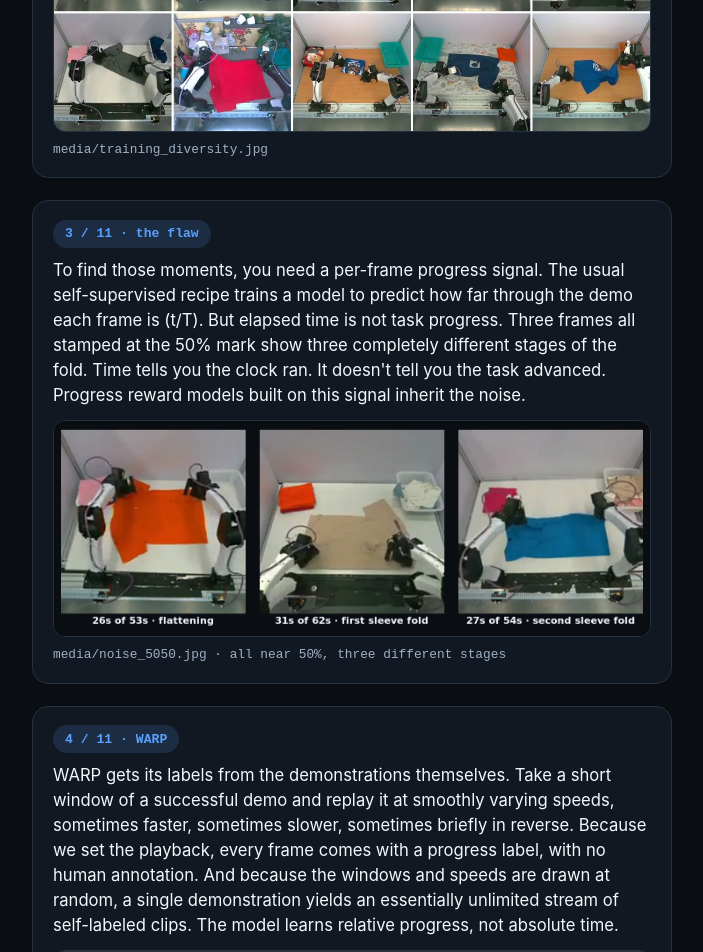
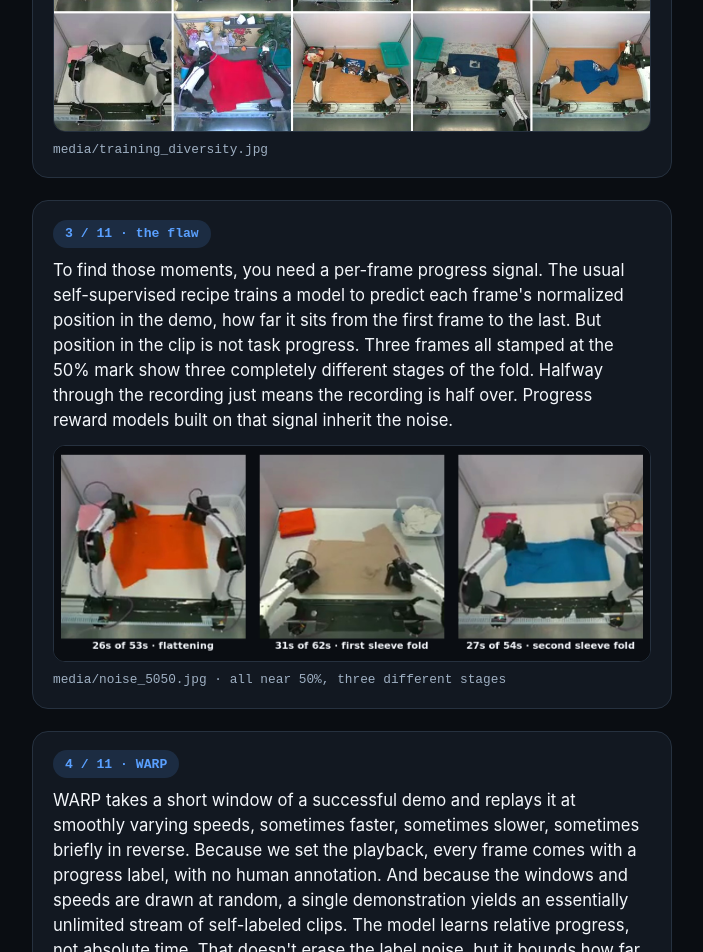
Before and after one commit to uynitsuj/uynitsuj.github.io, a Jekyll site: the page warp-rm/thread.html, which Jekyll copies as it is, in a window 1280 px wide and 1400 px high, scrolled down 1569 px. Shown: the top 952 px of the window, without its empty margins (288-991 px from the left). Built offline with Jekyll 4.4.1, drawn with Linux system fonts in a browser that asks for light colours; some of the changed text lies outside the part shown; grey boxes are pictures that could not be loaded.

Commit message:
X thread update

```diff
--- a/warp-rm/thread.html
+++ b/warp-rm/thread.html
@@ -56,14 +56,14 @@
 
   <section class="slide">
     <div class="num">3 / 11 · the flaw</div>
-    <div class="body">To find those moments, you need a per-frame progress signal. The usual self-supervised recipe trains a model to predict how far through the demo each frame is (t/T). But elapsed time is not task progress. Three frames all stamped at the 50% mark show three completely different stages of the fold. Time tells you the clock ran. It doesn't tell you the task advanced. Progress reward models built on this signal inherit the noise.</div>
+    <div class="body">To find those moments, you need a per-frame progress signal. The usual self-supervised recipe trains a model to predict each frame's normalized position in the demo, how far it sits from the first frame to the last. But position in the clip is not task progress. Three frames all stamped at the 50% mark show three completely different stages of the fold. Halfway through the recording just means the recording is half over. Progress reward models built on that signal inherit the noise.</div>
     <div class="media"><img src="media/noise_5050.jpg" alt="three frames at ~50% of their demo, different stages"></div>
     <div class="cap">media/noise_5050.jpg · all near 50%, three different stages</div>
   </section>
 
   <section class="slide">
     <div class="num">4 / 11 · WARP</div>
-    <div class="body">WARP gets its labels from the demonstrations themselves. Take a short window of a successful demo and replay it at smoothly varying speeds, sometimes faster, sometimes slower, sometimes briefly in reverse. Because we set the playback, every frame comes with a progress label, with no human annotation. And because the windows and speeds are drawn at random, a single demonstration yields an essentially unlimited stream of self-labeled clips. The model learns relative progress, not absolute time.</div>
+    <div class="body">WARP takes a short window of a successful demo and replays it at smoothly varying speeds, sometimes faster, sometimes slower, sometimes briefly in reverse. Because we set the playback, every frame comes with a progress label, with no human annotation. And because the windows and speeds are drawn at random, a single demonstration yields an essentially unlimited stream of self-labeled clips. The model learns relative progress, not absolute time. That doesn't erase the label noise, but it bounds how far off any single label can be.</div>
     <div class="media"><video src="media/ar1_draws.mp4" controls muted loop playsinline preload="metadata"></video></div>
     <div class="cap">media/ar1_draws.mp4</div>
   </section>
```
